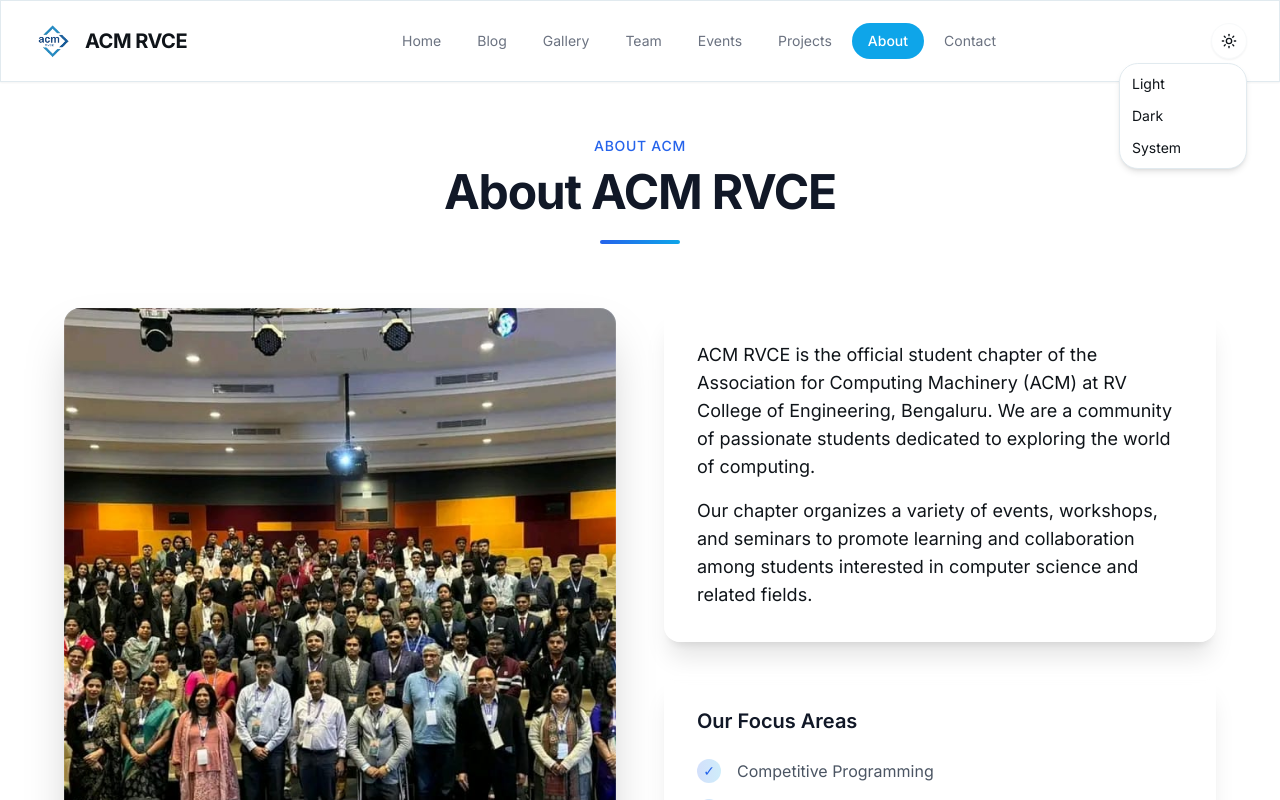
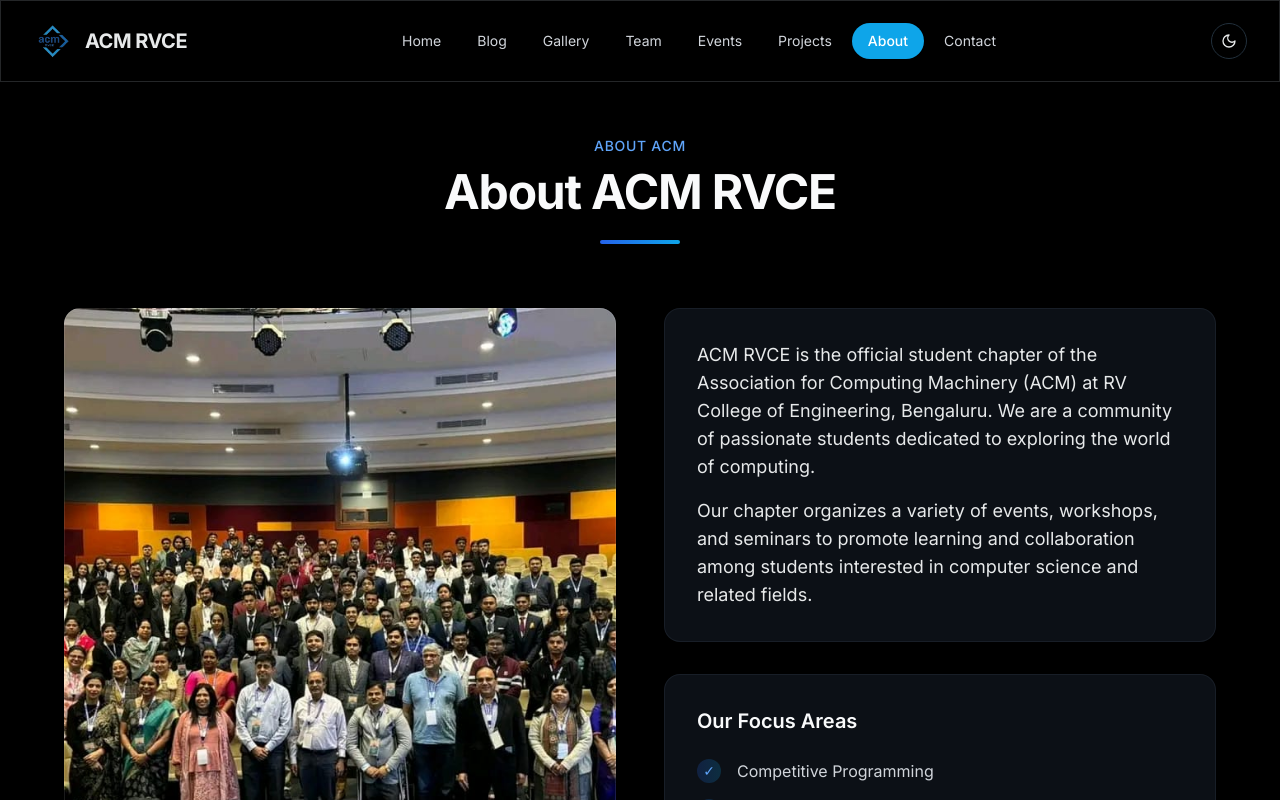
Before and after one commit to VishalBhat07/acm-rvce-frontend, a Next.js app: page /about in a window 1280 px wide. Both pictures are taken after a click on the button "Toggle theme". Shown: the top 800 px of the page. Built offline with nearby package versions, Linux system fonts and the light colour scheme.

Commit message:
Fix: Theme switcher

```diff
--- a/components/global/theme-switcher.tsx
+++ b/components/global/theme-switcher.tsx
@@ -5,36 +5,29 @@
 import { useTheme } from "next-themes"
 
 import { Button } from "@/components/ui/button"
-import {
-  DropdownMenu,
-  DropdownMenuContent,
-  DropdownMenuItem,
-  DropdownMenuTrigger,
-} from "@/components/ui/dropdown-menu"
 
 export function ModeToggle() {
-  const { setTheme } = useTheme()
+  const { theme, setTheme, resolvedTheme } = useTheme()
+  const [mounted, setMounted] = React.useState(false)
+
+  React.useEffect(() => setMounted(true), [])
+
+  const toggleTheme = () => {
+    setTheme(resolvedTheme === 'light' ? 'dark' : 'light')
+  }
+
+  if (!mounted) {
+    return <Button variant="outline" size="icon" className="rounded-full" disabled />;
+  }
 
   return (
-    <DropdownMenu>
-      <DropdownMenuTrigger asChild>
-        <Button variant="outline" size="icon" className="rounded-full">
-          <Sun className="h-[1.2rem] w-[1.2rem] rotate-0 scale-100 transition-all dark:-rotate-90 dark:scale-0" />
-          <Moon className="absolute h-[1.2rem] w-[1.2rem] rotate-90 scale-0 transition-all dark:rotate-0 dark:scale-100" />
-          <span className="sr-only">Toggle theme</span>
-        </Button>
-      </DropdownMenuTrigger>
-      <DropdownMenuContent align="end">
-        <DropdownMenuItem onClick={() => setTheme("light")}>
-          Light
-        </DropdownMenuItem>
-        <DropdownMenuItem onClick={() => setTheme("dark")}>
-          Dark
-        </DropdownMenuItem>
-        <DropdownMenuItem onClick={() => setTheme("system")}>
-          System
-        </DropdownMenuItem>
-      </DropdownMenuContent>
-    </DropdownMenu>
+    <Button variant="outline" size="icon" className="rounded-full" onClick={toggleTheme}>
+      {resolvedTheme === 'light' ? (
+        <Sun className="h-[1.2rem] w-[1.2rem] transition-all" />
+      ) : (
+        <Moon className="h-[1.2rem] w-[1.2rem] transition-all" />
+      )}
+      <span className="sr-only">Toggle theme</span>
+    </Button>
   )
 }
```
